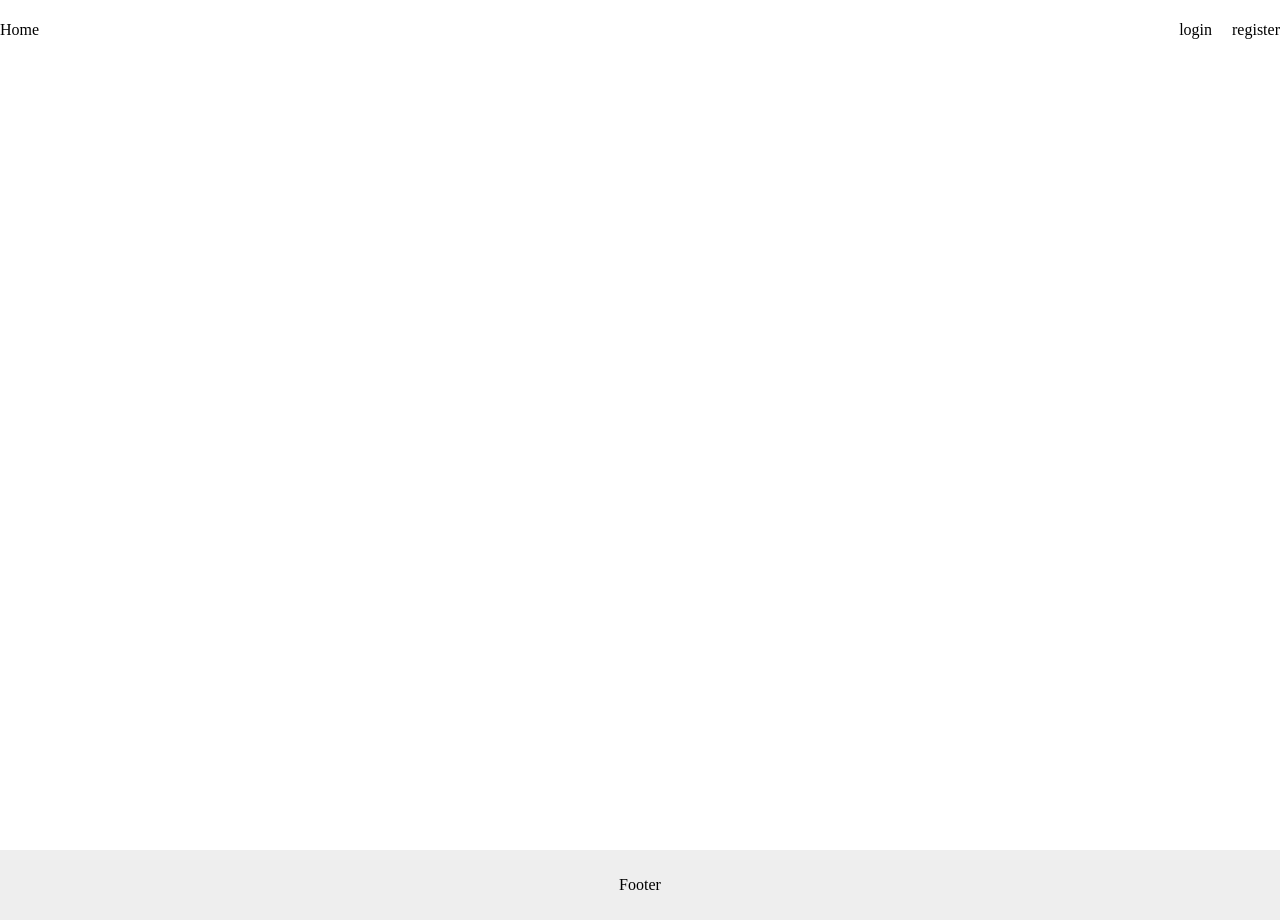
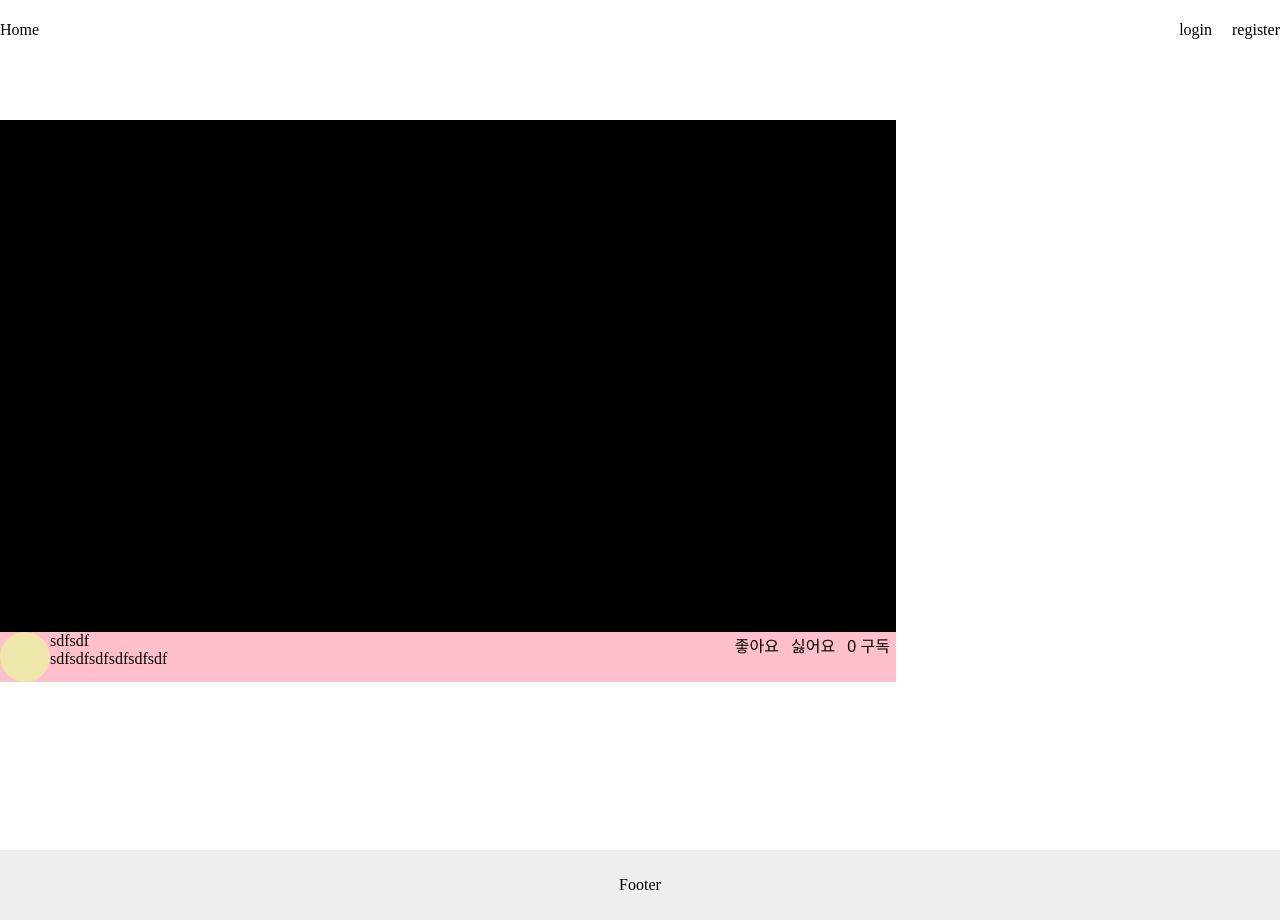
Before and after one commit to hmg0209/youtube-clone, a React (Create React App) app in the folder client/: page /video/1 in a window 1280 px wide. Built offline with nearby package versions, Linux system fonts and the light colour scheme; no server answers.

Commit message:
Add card 컴포넌트 view 페이지

```diff
--- a/client/src/App.js
+++ b/client/src/App.js
@@ -6,6 +6,7 @@ import Landing from './views/Landing/Landing';
 import Login from './views/Login/Login';
 import Register from './views/Register/Register';
 import VideoUpload from './views/VideoUpload/VideoUpload';
+import VideoDetail from './views/VideoDetail/VideoDetail';
 
 import Gnb from './components/Gnb/Gnb';
 import Footer from './components/Footer/Footer';
@@ -22,6 +23,7 @@ function App() {
           <Route exact path="/login" component={Auth(Login, false)} />
           <Route exact path="/register" component={Auth(Register, false)} />
           <Route exact path="/video/upload" component={Auth(VideoUpload, true)} />
+          <Route exact path="/video/:videoId" component={Auth(VideoDetail, null)} />
         </Switch>
       </div>
       <Footer />
--- /dev/null
+++ b/client/src/components/Card/Card.js
@@ -0,0 +1,39 @@
+import React from 'react';
+import './card.scss';
+import moment from 'moment';
+
+function Card(props) {
+  const video = props.video;
+  const minute = Math.floor(video.duration / 60);
+  const sec = Math.floor(video.duration - minute * 60);
+
+  return (
+    <div className="card" key={video.i}>
+      <a className="card__link" href={`/video/${video._id}`}>
+        <span className="card__img-box">
+          <img
+            className="card__img"
+            src={`http://localhost:5000/${video.thumbnailPath}`}
+          />
+          <span className="card__duration">
+            {minute}:{sec}
+          </span>
+        </span>
+
+        <div className="card__cont">
+          <span className="card__user-img"></span>
+          <div className="card__detail">
+            <h2 className="card__title h6">{video.title}</h2>
+            <small className="card__user">{video.writer.name}</small>
+            <small className="card__views">조회수 {video.views}회</small>
+            <small className="card__date">
+              {moment(video.createdAt).format('MMM Do YY')}
+            </small>
+          </div>
+        </div>
+      </a>
+    </div>
+  );
+}
+
+export default Card;
--- /dev/null
+++ b/client/src/components/Card/card.scss
@@ -0,0 +1,87 @@
+@import '../../scss/variable';
+@import 'sass-mq/_mq.scss';
+
+.card {
+  $item: 4;
+  $column-gap: 15px;
+  $row-gap: 30px;
+
+  width: calc((100% / #{$item}) - (#{$column-gap}) * 2);
+  margin: 0 $column-gap $row-gap;
+
+  &-list {
+    display: flex;
+    flex-wrap: wrap;
+    margin-left: -$column-gap;
+    margin-right: -$column-gap;
+  }
+
+  &__link {
+    display: block;
+  }
+
+  &__img-box {
+    position: relative;
+    display: block;
+    padding-top: 75%;
+    height: 0;
+    overflow: hidden;
+  }
+
+  &__img {
+    position: absolute;
+    top: 50%;
+    left: 50%;
+    transform: translate(-50%, -50%);
+    width: 100%;
+  }
+
+  &__duration {
+    position: absolute;
+    right: 10px;
+    bottom: 10px;
+    padding: 0.2rem;
+    font-size: 1.4rem;
+    border-radius: 3px;
+    background-color: $black;
+    color: $white;
+  }
+
+  &__cont {
+    position: relative;
+    padding: 2rem 2rem 0 7rem;
+  }
+
+  &__user-img {
+    position: absolute;
+    left: 0;
+    width: 50px;
+    height: 50px;
+    margin-right: 2rem;
+    background-color: pink;
+    border-radius: 50%;
+  }
+
+  &__detail {
+    display: inline-block;
+  }
+
+  &__title {
+    word-break: break-all;
+  }
+
+  &__user {
+    display: block;
+  }
+
+  &__views {
+    &::after {
+      display: inline-block;
+      width: 2px;
+      height: 2px;
+      margin: 3px 4px;
+      background-color: $black;
+      content: '';
+    }
+  }
+}
--- a/client/src/scss/_common.scss
+++ b/client/src/scss/_common.scss
@@ -36,88 +36,3 @@
   clip: rect(1px, 1px, 1px, 1px);
   clip-path: inset(50%);
 }
-
-.video {
-  $item: 4;
-  $column-gap: 15px;
-  $row-gap: 30px;
-
-  width: calc((100% / #{$item}) - (#{$column-gap}) * 2);
-  margin: 0 $column-gap $row-gap;
-
-  &-list {
-    display: flex;
-    flex-wrap: wrap;
-    margin-left: -$column-gap;
-    margin-right: -$column-gap;
-  }
-
-  &__link {
-    display: block;
-  }
-
-  &__img-box {
-    position: relative;
-    display: block;
-    padding-top: 75%;
-    height: 0;
-    overflow: hidden;
-  }
-
-  &__img {
-    position: absolute;
-    top: 50%;
-    left: 50%;
-    transform: translate(-50%, -50%);
-    width: 100%;
-  }
-
-  &__duration {
-    position: absolute;
-    right: 10px;
-    bottom: 10px;
-    padding: 0.2rem;
-    font-size: 1.4rem;
-    border-radius: 3px;
-    background-color: $black;
-    color: $white;
-  }
-
-  &__cont {
-    position: relative;
-    padding: 2rem 2rem 0 7rem;
-  }
-
-  &__user-img {
-    position: absolute;
-    left: 0;
-    width: 50px;
-    height: 50px;
-    margin-right: 2rem;
-    background-color: pink;
-    border-radius: 50%;
-  }
-
-  &__detail {
-    display: inline-block;
-  }
-
-  &__title {
-    word-break: break-all;
-  }
-
-  &__user {
-    display: block;
-  }
-
-  &__views {
-    &::after {
-      display: inline-block;
-      width: 2px;
-      height: 2px;
-      margin: 3px 4px;
-      background-color: $black;
-      content: '';
-    }
-  }
-}
--- a/client/src/views/Landing/Landing.js
+++ b/client/src/views/Landing/Landing.js
@@ -1,6 +1,8 @@
 import React, { useState, useEffect } from 'react';
 import axios from 'axios';
-import moment from 'moment';
+
+import Card from '../../components/Card/Card';
+
 
 const Landing = () => {
   const [videos, setVideos] = useState([]);
@@ -15,42 +17,16 @@ const Landing = () => {
     });
   }, []);
 
-  const renderVideo = videos.map((video, i) => {
-    let minute = Math.floor(video.duration / 60);
-    let sec = Math.floor(video.duration - minute * 60);
-    return (
-      <div className="video" key={i}>
-        <a className="video__link" href={`/video/post/${video._id}`}>
-          <span className="video__img-box">
-            <img
-              className="video__img"
-              src={`http://localhost:5000/${video.thumbnailPath}`}
-            />
-            <span className="video__duration">
-              {minute}:{sec}
-            </span>
-          </span>
-
-          <div className="video__cont">
-            <span className="video__user-img"></span>
-            <div className="video__detail">
-              <h2 className="video__title h6">{video.title}</h2>
-              <small className="video__user">{video.writer.name}</small>
-              <small className="video__views">조회수 {video.views}회</small>
-              <small className="video__date">
-                {moment(video.createdAt).format('MMM Do YY')}
-              </small>
-            </div>
-          </div>
-        </a>
-      </div>
-    );
-  });
-
   return (
     <div className="l-wrap">
       <h1 className="page-title">추천</h1>
-      <div className="video-list">{renderVideo}</div>
+      <div className="card-list">
+        {videos.map((video, i) => {
+          return (
+            <Card key={i} video={video}/>
+          )
+        })}
+      </div>
     </div>
   );
 };
--- /dev/null
+++ b/client/src/views/VideoDetail/VideoDetail.js
@@ -0,0 +1,35 @@
+import React from 'react';
+import './video-detail.scss';
+
+function VideoDetial() {
+  return (
+    <div className="l-wrap detail">
+      <section className="detail__section">
+        <div className="detail__video">
+          <video></video>
+        </div>
+        <div className="detail__desc">
+          <div className="user-box">
+            <span className="user__img"></span>
+            <div className="user__cont">
+              <span className="user__name">sdfsdf</span>
+              <span className="user__desc">sdfsdfsdfsdfsdfsdf</span>
+            </div>
+          </div>
+          <div className="detail__util">
+            <button>좋아요</button>
+            <button>싫어요</button>
+            <button>0 구독</button>
+          </div>
+        </div>
+        <div className="comment">
+
+        </div>
+      </section>
+
+      <aside></aside>
+    </div>
+  );
+}
+
+export default VideoDetial;
--- /dev/null
+++ b/client/src/views/VideoDetail/video-detail.scss
@@ -0,0 +1,37 @@
+.detail {
+  display: flex;
+
+  &__section {
+    width: 70%;
+    background-color: pink;
+  }
+
+  &__video {
+    //
+    padding-top: 40%;
+    background-color: black;
+  }
+
+  &__desc {
+    display: flex;
+    justify-content: space-between;
+  }
+}
+
+.user-box {
+  display: flex;
+}
+
+.user {
+  &__img {
+    display: inline-block;
+    width: 50px;
+    height: 50px;
+    border-radius: 50%;
+    background-color: palegoldenrod;
+  }
+
+  &__name {
+    display: block;
+  }
+}
```
